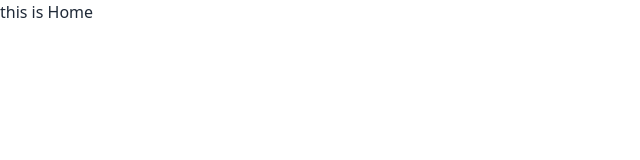
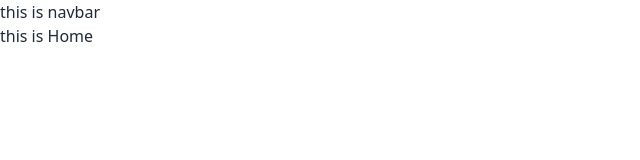
Before and after one commit to Rashedul-Hoque-Rashed/event-management, a React (Vite) app: page / in a window 1280 px wide. Shown: the top 160 px of the page, without its empty margins (0-640 px from the left). Built offline with nearby package versions, Linux system fonts and the light colour scheme.

Commit message:
added navbar

```diff
--- /dev/null
+++ b/src/Components/Navbar/Navbar.jsx
@@ -0,0 +1,10 @@
+
+const Navbar = () => {
+    return (
+        <div>
+            <h2>this is navbar</h2>
+        </div>
+    );
+};
+
+export default Navbar;
--- a/src/Pages/Home/Home.jsx
+++ b/src/Pages/Home/Home.jsx
@@ -1,7 +1,9 @@
+import Navbar from "../../Components/Navbar/Navbar";
 
 const Home = () => {
     return (
         <div>
+            <Navbar/>
             <h2>this is Home</h2>
         </div>
     );
```
